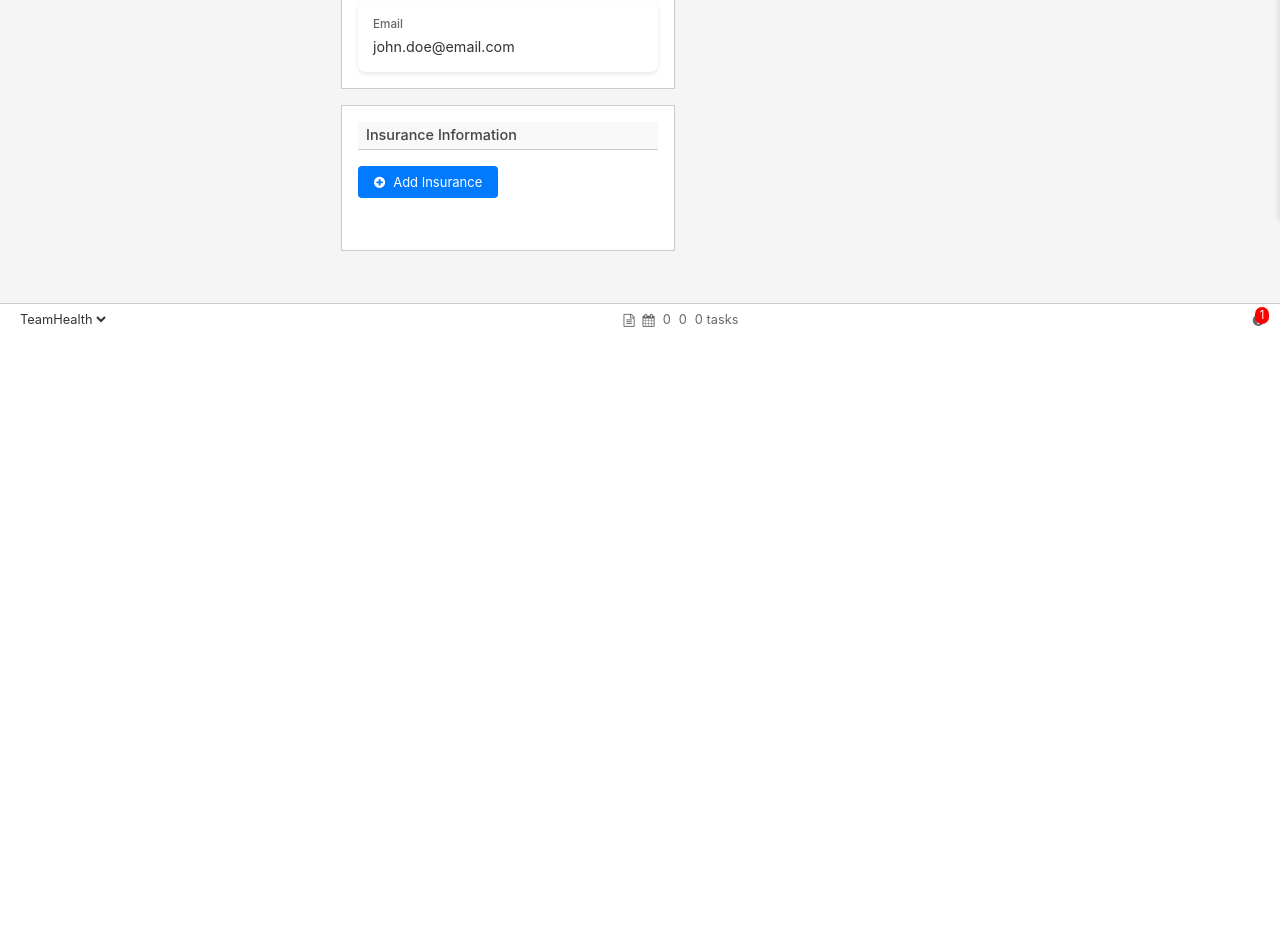
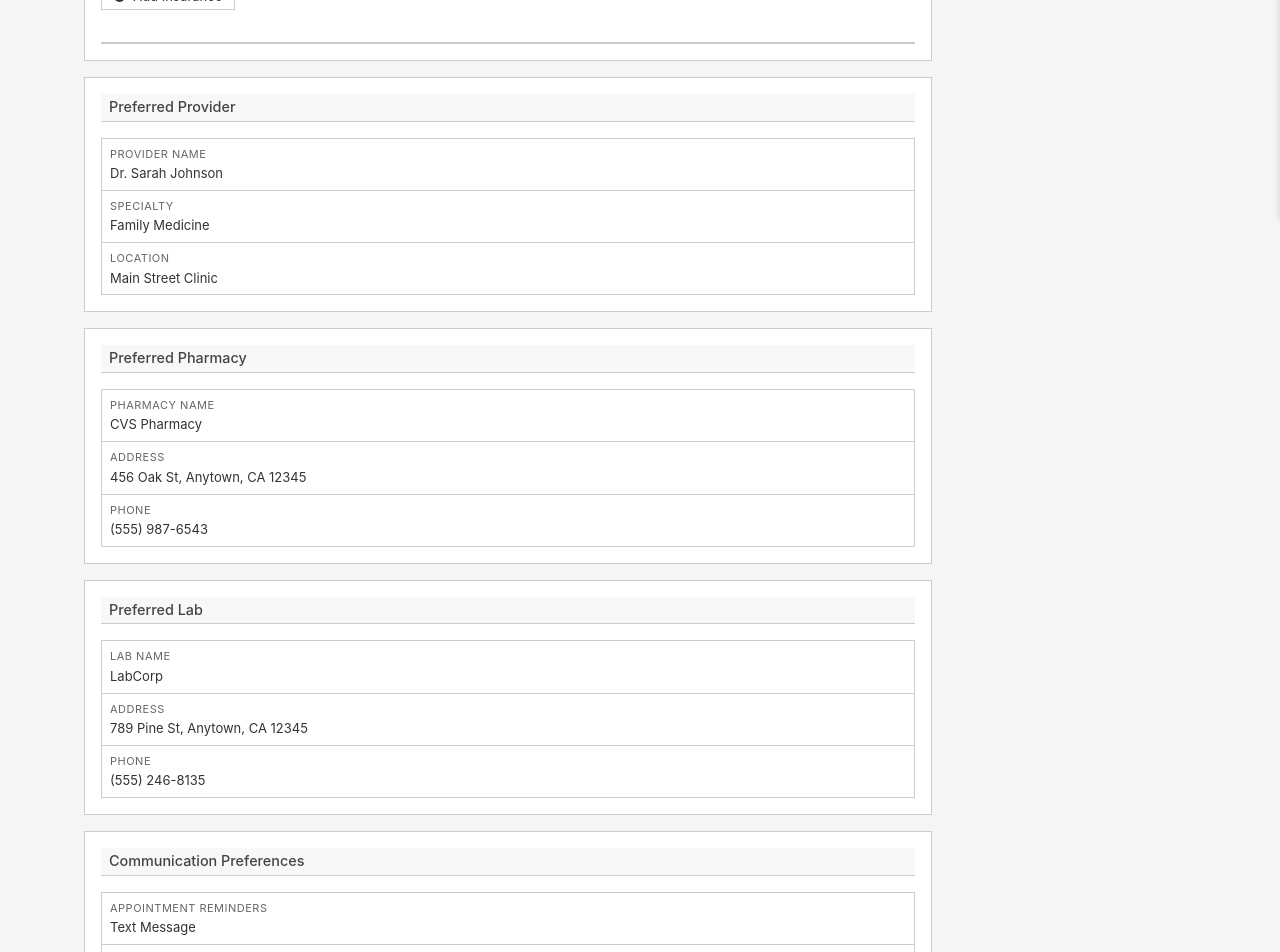
Before and after one commit to ambarc/mock-emr, a Next.js app: page /patients/1/admin in a window 1280 px wide. Shown: the part 580-1532 px from the top of the page. Before the commit the page ends 915 px from the top, so only its background shows below. Built offline with nearby package versions, Linux system fonts and the light colour scheme.

Commit message:
adds a bunch of sections

```diff
--- a/app/globals.css
+++ b/app/globals.css
@@ -1020,108 +1020,120 @@ body {
 
 /* Admin Page Styles */
 .admin-content {
-  padding: 20px;
-  max-width: 1200px;
-  margin: 0 auto;
+  padding: 16px;
 }
 
 .patient-info-grid {
-  display: grid;
-  grid-template-columns: repeat(auto-fill, minmax(300px, 1fr));
-  gap: 20px;
-  margin-top: 20px;
+  display: flex;
+  flex-direction: column;
+  gap: 0;
+  margin-top: 16px;
 }
 
 .info-group {
-  background: #fff;
-  padding: 15px;
-  border-radius: 8px;
-  box-shadow: 0 2px 4px rgba(0, 0, 0, 0.1);
+  background: white;
+  padding: 8px;
+  border: 1px solid var(--border-color);
+  border-bottom: none;
+}
+
+.info-group:last-child {
+  border-bottom: 1px solid var(--border-color);
 }
 
 .info-group label {
   display: block;
-  font-size: 0.9em;
-  color: #666;
-  margin-bottom: 5px;
-  font-weight: 500;
+  font-size: 11px;
+  color: var(--text-secondary);
+  margin-bottom: 4px;
+  text-transform: uppercase;
+  letter-spacing: 0.5px;
 }
 
 .info-value {
-  font-size: 1.1em;
-  color: #333;
-  line-height: 1.4;
+  font-size: 13px;
+  color: var(--text-primary);
+  line-height: 1.3;
 }
 
 .add-insurance-btn {
   display: inline-flex;
   align-items: center;
   gap: 8px;
-  background: #007bff;
-  color: white;
-  border: none;
-  padding: 8px 16px;
-  border-radius: 4px;
+  background: white;
+  color: var(--text-primary);
+  border: 1px solid var(--border-color);
+  padding: 4px 12px;
+  border-radius: 0;
   cursor: pointer;
-  font-size: 1em;
+  font-size: 13px;
   margin: 16px 0;
-  transition: background-color 0.2s;
+  height: 28px;
 }
 
 .add-insurance-btn:hover {
-  background: #0056b3;
+  background: var(--bg-hover);
 }
 
 .insurance-list {
-  margin-top: 20px;
+  margin-top: 16px;
+  border: 1px solid var(--border-color);
+  background: white;
 }
 
 /* Insurance Form Styles */
 .insurance-form {
-  padding: 20px;
+  padding: 16px;
+  border: 1px solid var(--border-color);
+  background: white;
 }
 
 .insurance-form .form-group {
-  margin-bottom: 20px;
+  margin-bottom: 16px;
 }
 
 .insurance-form label {
   display: block;
-  margin-bottom: 8px;
-  font-weight: 500;
-  color: #333;
+  margin-bottom: 4px;
+  font-size: 11px;
+  color: var(--text-secondary);
+  text-transform: uppercase;
+  letter-spacing: 0.5px;
 }
 
 .insurance-form input,
 .insurance-form select {
   width: 100%;
-  padding: 8px 12px;
-  border: 1px solid #ddd;
-  border-radius: 4px;
-  font-size: 1em;
+  padding: 4px 8px;
+  border: 1px solid var(--border-color);
+  font-size: 13px;
+  height: 28px;
+  border-radius: 0;
+  -webkit-appearance: none;
+  -moz-appearance: none;
+  appearance: none;
 }
 
 .insurance-form input:focus,
 .insurance-form select:focus {
   outline: none;
-  border-color: #007bff;
-  box-shadow: 0 0 0 2px rgba(0, 123, 255, 0.25);
+  border-color: var(--emr-purple);
 }
 
 .insurance-form .submit-btn {
-  width: 100%;
-  padding: 12px;
-  background: #007bff;
-  color: white;
-  border: none;
-  border-radius: 4px;
-  font-size: 1em;
+  width: auto;
+  padding: 4px 12px;
+  background: white;
+  color: var(--text-primary);
+  border: 1px solid var(--border-color);
+  border-radius: 0;
+  font-size: 13px;
   cursor: pointer;
-  transition: background-color 0.2s;
+  height: 28px;
 }
 
 .insurance-form .submit-btn:hover {
-  background: #0056b3;
+  background: var(--bg-hover);
 }
 
 /* Appointments Dashboard Styles */
@@ -1479,7 +1491,7 @@ body {
 .form-group input {
   padding: 8px 12px;
   border: 1px solid var(--border-color);
-  border-radius: 4px;
+  border-radius: 0;
   font-size: 14px;
   width: 100%;
 }
@@ -1516,7 +1528,7 @@ body {
   color: white;
   border: none;
   padding: 12px;
-  border-radius: 4px;
+  border-radius: 0;
   font-size: 14px;
   font-weight: 500;
   cursor: pointer;
--- a/app/patients/[id]/admin/page.tsx
+++ b/app/patients/[id]/admin/page.tsx
@@ -29,6 +29,27 @@ type PatientInfo = {
     work?: string;
   };
   email?: string;
+  preferredProvider?: {
+    name: string;
+    specialty: string;
+    location: string;
+  };
+  preferredPharmacy?: {
+    name: string;
+    address: string;
+    phone: string;
+  };
+  preferredLab?: {
+    name: string;
+    address: string;
+    phone: string;
+  };
+  communicationPreferences?: {
+    appointmentReminders: string;
+    labResults: string;
+    generalCommunication: string;
+    portal: boolean;
+  };
 };
 
 export default function AdminPage({ params }: PageProps) {
@@ -50,7 +71,28 @@ export default function AdminPage({ params }: PageProps) {
       cell: "(555) 123-4567",
       home: "(555) 765-4321"
     },
-    email: "john.doe@email.com"
+    email: "john.doe@email.com",
+    preferredProvider: {
+      name: "Dr. Sarah Johnson",
+      specialty: "Family Medicine",
+      location: "Main Street Clinic"
+    },
+    preferredPharmacy: {
+      name: "CVS Pharmacy",
+      address: "456 Oak St, Anytown, CA 12345",
+      phone: "(555) 987-6543"
+    },
+    preferredLab: {
+      name: "LabCorp",
+      address: "789 Pine St, Anytown, CA 12345",
+      phone: "(555) 246-8135"
+    },
+    communicationPreferences: {
+      appointmentReminders: "Text Message",
+      labResults: "Patient Portal",
+      generalCommunication: "Email",
+      portal: true
+    }
   };
 
   const handleSectionClick = (section: SectionType) => {
@@ -122,6 +164,82 @@ export default function AdminPage({ params }: PageProps) {
                 {/* TODO: List existing insurance information */}
               </div>
             </section>
+
+            <section className="info-section">
+              <h2>Preferred Provider</h2>
+              <div className="patient-info-grid">
+                <div className="info-group">
+                  <label>Provider Name</label>
+                  <div className="info-value">{patientInfo.preferredProvider?.name}</div>
+                </div>
+                <div className="info-group">
+                  <label>Specialty</label>
+                  <div className="info-value">{patientInfo.preferredProvider?.specialty}</div>
+                </div>
+                <div className="info-group">
+                  <label>Location</label>
+                  <div className="info-value">{patientInfo.preferredProvider?.location}</div>
+                </div>
+              </div>
+            </section>
+
+            <section className="info-section">
+              <h2>Preferred Pharmacy</h2>
+              <div className="patient-info-grid">
+                <div className="info-group">
+                  <label>Pharmacy Name</label>
+                  <div className="info-value">{patientInfo.preferredPharmacy?.name}</div>
+                </div>
+                <div className="info-group">
+                  <label>Address</label>
+                  <div className="info-value">{patientInfo.preferredPharmacy?.address}</div>
+                </div>
+                <div className="info-group">
+                  <label>Phone</label>
+                  <div className="info-value">{patientInfo.preferredPharmacy?.phone}</div>
+                </div>
+              </div>
+            </section>
+
+            <section className="info-section">
+              <h2>Preferred Lab</h2>
+              <div className="patient-info-grid">
+                <div className="info-group">
+                  <label>Lab Name</label>
+                  <div className="info-value">{patientInfo.preferredLab?.name}</div>
+                </div>
+                <div className="info-group">
+                  <label>Address</label>
+                  <div className="info-value">{patientInfo.preferredLab?.address}</div>
+                </div>
+                <div className="info-group">
+                  <label>Phone</label>
+                  <div className="info-value">{patientInfo.preferredLab?.phone}</div>
+                </div>
+              </div>
+            </section>
+
+            <section className="info-section">
+              <h2>Communication Preferences</h2>
+              <div className="patient-info-grid">
+                <div className="info-group">
+                  <label>Appointment Reminders</label>
+                  <div className="info-value">{patientInfo.communicationPreferences?.appointmentReminders}</div>
+                </div>
+                <div className="info-group">
+                  <label>Lab Results</label>
+                  <div className="info-value">{patientInfo.communicationPreferences?.labResults}</div>
+                </div>
+                <div className="info-group">
+                  <label>General Communication</label>
+                  <div className="info-value">{patientInfo.communicationPreferences?.generalCommunication}</div>
+                </div>
+                <div className="info-group">
+                  <label>Patient Portal Access</label>
+                  <div className="info-value">{patientInfo.communicationPreferences?.portal ? 'Enabled' : 'Disabled'}</div>
+                </div>
+              </div>
+            </section>
           </div>
         </div>
       </main>
```
